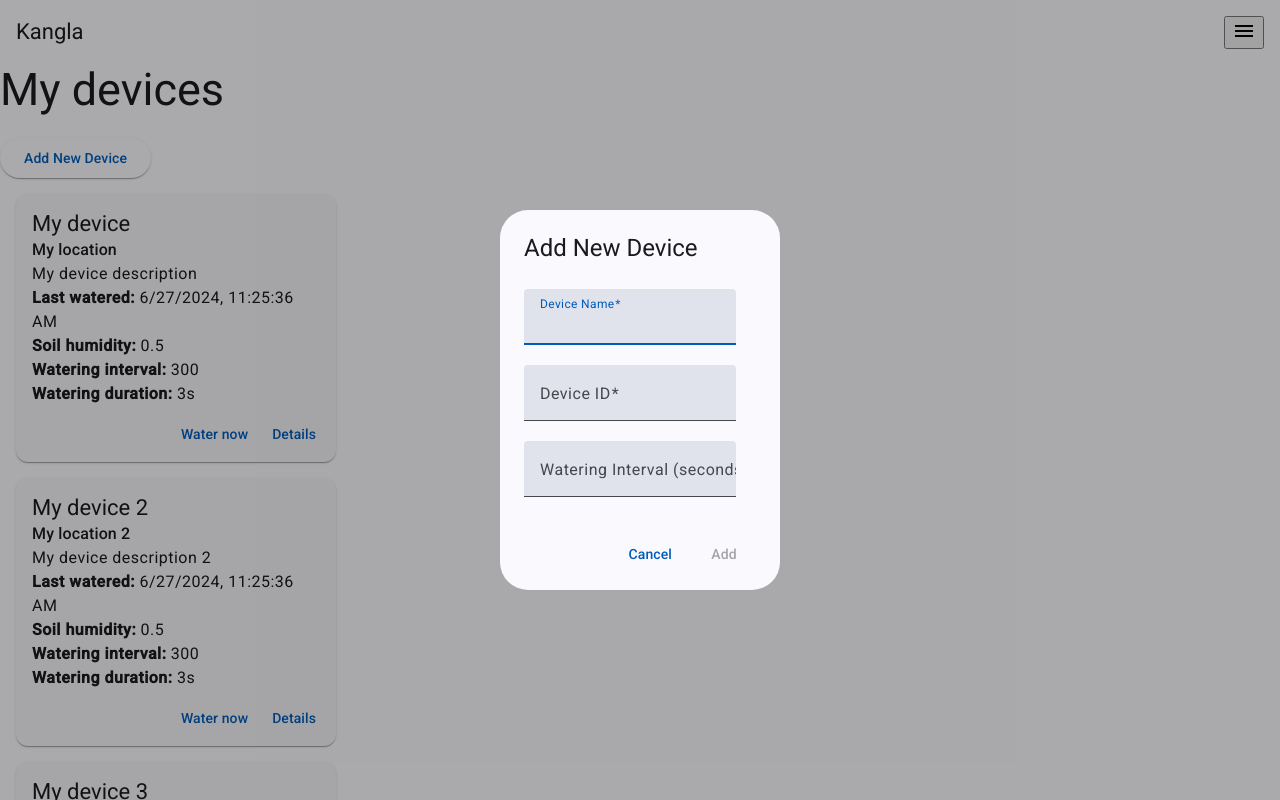
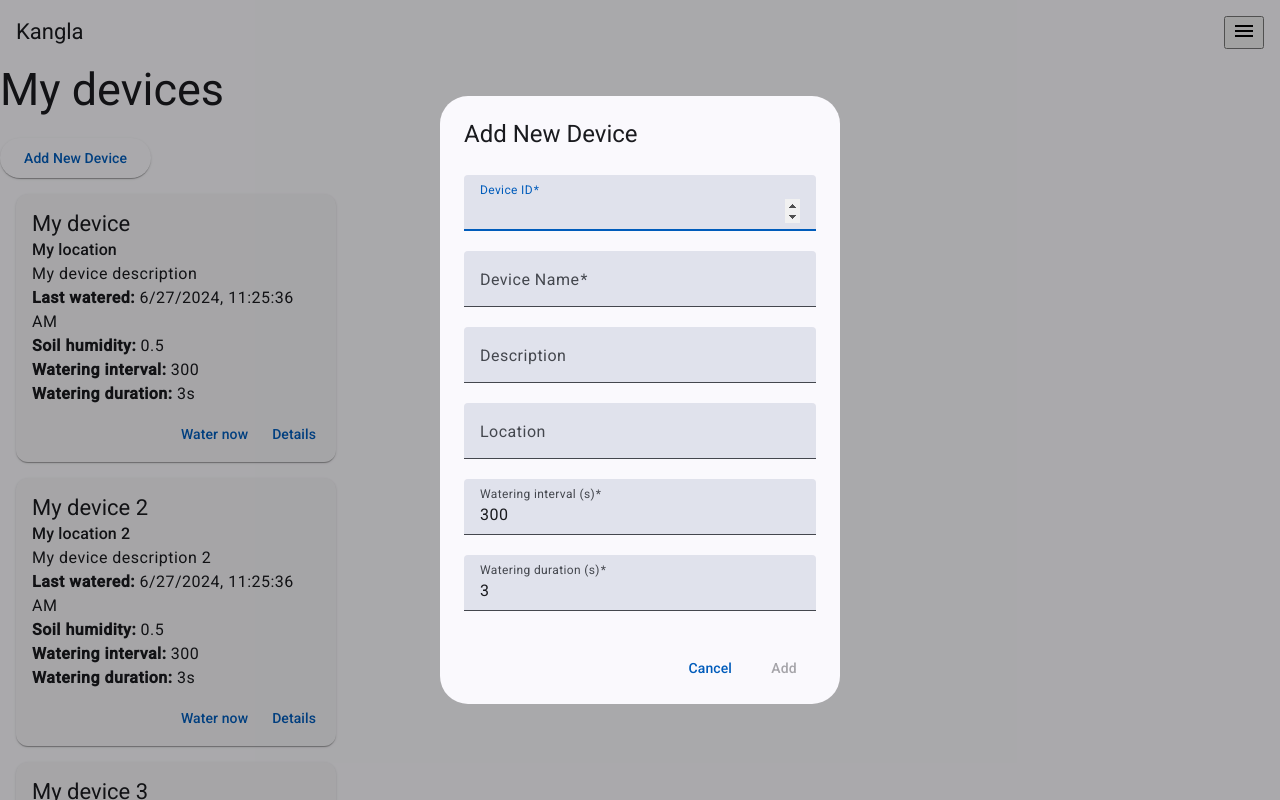
Before and after one commit to gkatrasnik/kangla-frontend, an Angular app: page /home in a window 1280 px wide. Both pictures are taken after a click on the button "Add New Device". Built offline with nearby package versions, Linux system fonts and the light colour scheme.

Commit message:
Add watering device form completed and service function added

```diff
--- a/src/app/devices/components/add-device-dialog/add-device-dialog.component.html
+++ b/src/app/devices/components/add-device-dialog/add-device-dialog.component.html
@@ -1,19 +1,29 @@
 <h2 mat-dialog-title>Add New Device</h2>
 <mat-dialog-content>
   <form [formGroup]="deviceForm" (ngSubmit)="onSubmit()">
+    <mat-form-field appearance="fill">
+      <mat-label>Device ID</mat-label>
+      <input matInput formControlName="id" type="number" required>
+    </mat-form-field>
     <mat-form-field>
       <mat-label>Device Name</mat-label>
       <input matInput formControlName="name" required>
     </mat-form-field>
-
     <mat-form-field>
-        <mat-label>Device ID</mat-label>
-        <input matInput formControlName="id" type="number" required>
+      <mat-label>Description</mat-label>
+      <input matInput formControlName="description" >
     </mat-form-field>
-
     <mat-form-field>
-        <mat-label>Watering Interval (seconds)</mat-label>
+      <mat-label>Location</mat-label>
+      <input matInput formControlName="location" >
+    </mat-form-field>
+    <mat-form-field>
+      <mat-label>Watering interval (s)</mat-label>
       <input matInput type="number" formControlName="interval" required>
+    </mat-form-field>
+    <mat-form-field>
+      <mat-label>Watering duration (s)</mat-label>
+      <input matInput type="number" formControlName="duration" required>
     </mat-form-field>
   </form>
 </mat-dialog-content>
--- a/src/app/devices/components/add-device-dialog/add-device-dialog.component.scss
+++ b/src/app/devices/components/add-device-dialog/add-device-dialog.component.scss
@@ -0,0 +1,3 @@
+mat-form-field {
+    width: 100%;
+  }
--- a/src/app/devices/components/add-device-dialog/add-device-dialog.component.ts
+++ b/src/app/devices/components/add-device-dialog/add-device-dialog.component.ts
@@ -4,6 +4,7 @@ import { MatFormFieldModule } from '@angular/material/form-field';
 import { MatInputModule } from '@angular/material/input';
 import { MatButtonModule } from '@angular/material/button';
 import { ReactiveFormsModule, FormBuilder, FormGroup, Validators  } from '@angular/forms';
+import { WateringDevice } from '../../watering-device';
 
 @Component({
   selector: 'app-add-device-dialog',
@@ -23,15 +24,33 @@ export class AddDeviceDialogComponent {
 
   constructor(private formBuilder: FormBuilder, private dialogRef: MatDialogRef<AddDeviceDialogComponent>) {
     this.deviceForm = this.formBuilder.group({
+      id: ['', Validators.required],
       name: ['', Validators.required],
-      id: ['', Validators.required],
-      interval: ['', Validators.required],
+      description: [''],
+      location: [''],
+      interval: ['300', Validators.required],
+      duration: ['3', Validators.required]
     });
   }
 
   onSubmit(): void {
     if (this.deviceForm.valid) {
-      this.dialogRef.close(this.deviceForm.value);
+      const formValues = this.deviceForm.value;
+      const newDevice: WateringDevice = {
+        id: formValues.id,
+        name: formValues.name,
+        description: formValues.description,
+        location: formValues.location,
+        notes: '',
+        active: true,
+        deleted: false,
+        soilHumidity: 0,
+        lastWatering: new Date(),
+        waterNow: false,
+        wateringInterval: formValues.interval,
+        wateringDuration: formValues.duration
+      };
+      this.dialogRef.close(newDevice);
     }
   }
 
--- a/src/app/devices/pages/home/home.component.ts
+++ b/src/app/devices/pages/home/home.component.ts
@@ -29,13 +29,13 @@ export class HomeComponent {
 
   openDialog(): void {
     const dialogRef = this.dialog.open(AddDeviceDialogComponent, {
-      width: '250px'
+      width: '400px'
     });
 
     dialogRef.afterClosed().subscribe(result => {
       if (result) {
         console.log('Device added:', result);
-        // Handle the added device data here
+        this.wateringDeviceService.addWateringDevice(result);
       }
     });
   }
--- a/src/app/devices/watering-device.service.ts
+++ b/src/app/devices/watering-device.service.ts
@@ -59,4 +59,8 @@ export class WateringDeviceService {
     getWateringDeviceById(id: number): WateringDevice|undefined {
       return this.wateringDevicesList.find(x => x.id === id);
     }
+
+    addWateringDevice(wateringDevice: WateringDevice) {
+      this.wateringDevicesList.push(wateringDevice);
+    }
 }
```
Lines whose indentation alone changed are shown as unchanged.
